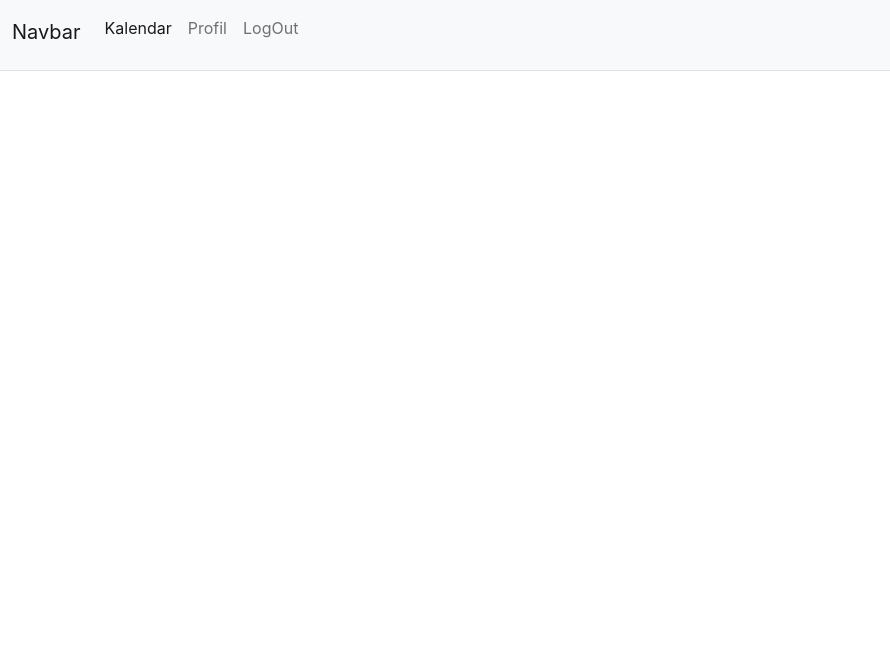
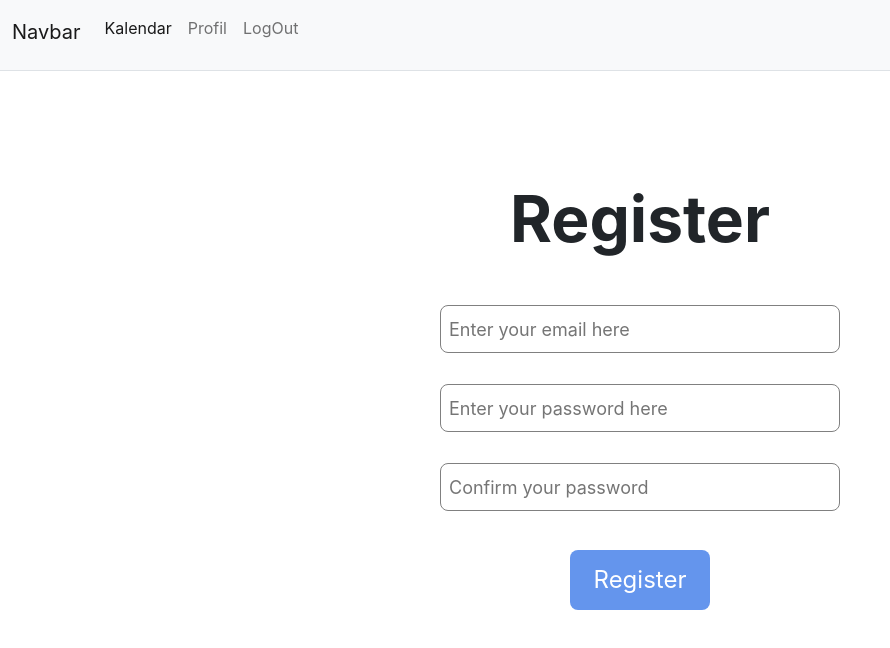
Before and after one commit to elab-development/internet-tehnologije-projekat-interaktivnikalendar_2020_0265, a React (Create React App) app in the folder front/: page /register in a window 1280 px wide. Shown: the top 648 px of the page, without its empty margins (0-890 px from the left). Built offline with nearby package versions, Linux system fonts and the light colour scheme.

Commit message:
Dodata stranica za registrovanje

```diff
--- a/front/src/App.js
+++ b/front/src/App.js
@@ -4,6 +4,7 @@ import Calendar from './components/Calendar';
 import Navigacija from './components/Navigacija';
 import Login from './components/Login';
 import { BrowserRouter, Routes, Route, Link} from 'react-router-dom';
+import Register from './components/Register';
 
 function App() {
   return (
@@ -15,7 +16,7 @@ function App() {
 
   <Route path = "/calendar" element={<Calendar />}/>
 <Route path = "/login" element={<Login/>}/>
-
+<Route path = "/register" element={<Register/>}/>
 
 </Routes>
 
--- a/front/src/components/Login.jsx
+++ b/front/src/components/Login.jsx
@@ -1,4 +1,5 @@
 import React from 'react'
+import { Link } from 'react-router-dom';
 
 
 
@@ -29,11 +30,18 @@ const Login = () => {
         </div>
         <br />
         <div className={"inputContainer"}>
+        <Link to="/calendar">
             <input
                 className={"inputButton"}
                 type="button"
                 value={"Log in"} />
+                 </Link>
         </div>
+        <div className={"inputContainer"}>
+        <span>
+          Don't have an account? <Link to="/register">Register</Link>
+        </span>
+      </div>
     </div>
     )
 }
--- a/front/src/components/Navigacija.jsx
+++ b/front/src/components/Navigacija.jsx
@@ -21,7 +21,7 @@ const Navigacija = () => {
     </button>
     <div className="collapse navbar-collapse show" id="navbarNavAltMarkup">
       <div className="navbar-nav">
-        <a className="nav-link active" aria-current="page" href="#">
+        <a className="nav-link active" aria-current="page" href="/calendar">
           Kalendar
         </a>
         <a className="nav-link" href="#">
--- /dev/null
+++ b/front/src/components/Register.jsx
@@ -0,0 +1,44 @@
+import React from 'react';
+import { Link } from 'react-router-dom';
+
+const Register = () => {
+  return (
+    <div className={"mainContainer"}>
+      <div className={"titleContainer"}>
+        <div>Register</div>
+      </div>
+      <br />
+      <div className={"inputContainer"}>
+        <input
+          placeholder="Enter your email here"
+          className={"inputBox"}
+        />
+      </div>
+      <br />
+      <div className={"inputContainer"}>
+        <input
+          placeholder="Enter your password here"
+          className={"inputBox"}
+        />
+      </div>
+      <br />
+      <div className={"inputContainer"}>
+        <input
+          placeholder="Confirm your password"
+          className={"inputBox"}
+        />
+      </div>
+      <br />
+      <div className={"inputContainer"}>
+      <Link to="/calendar">
+        <input
+          className={"inputButton"}
+          type="button"
+          value={"Register"} />
+        </Link>
+      </div>
+    </div>
+  );
+};
+
+export default Register;
```
